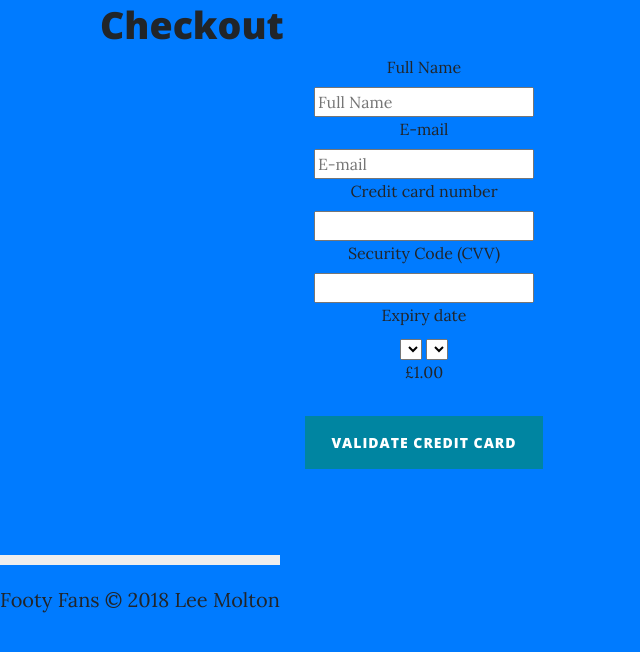
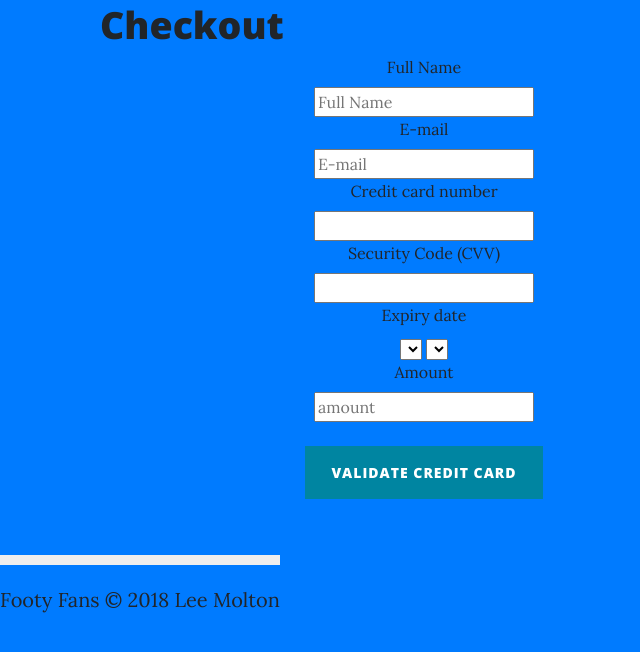
Before and after one commit to leemolton/issue_tracker, a Django app: template checkout/templates/checkout.html in a window 1280 px wide. Shown: the part 48-700 px from the top of the page, without its empty margins (0-640 px from the left). Run offline with Django 3.2, Linux system fonts and the light colour scheme; the template is opened without the code that fills it: values that come from a table or form of the project are taken from there, others are empty; parts of the project's set-up code (start-up, migrations or seed data) failed here and were passed over; some libraries are stand-ins or nearby versions.

Commit message:
Updated checkout template/checkout/html, urls.py and views.py

```diff
--- a/checkout/templates/checkout.html
+++ b/checkout/templates/checkout.html
@@ -13,7 +13,7 @@
 {% endblock %}
 
 {% block content %}
-<form id='user_form' method='post' action="/checkout/">{% csrf_token %}
+<form id='user_form' method='post' action="/checkout/checkout/">{% csrf_token %}
 <noscript>
     &lt:p&gt;
         This form requires Javascript to work!
@@ -50,7 +50,10 @@
 {% include 'stripe_form.html' %}
 
             <div class="control-group">
-                     <label class="control-label" for="amount">£1.00</label>
+               <label class="control-label" for="amount">Amount</label>
+                  <div class="controls">
+                     <input id="amount" name="amount" type="int" placeholder="amount" class="input-x-large">
+                  </div>
             </div>
 
                <br/>
--- a/checkout/urls.py
+++ b/checkout/urls.py
@@ -1,7 +1,8 @@
 from django.conf.urls import url
 from django.urls import path
-from .views import checkout, pay
+from .views import checkout, pay, predict
 
 urlpatterns = [
-    path(r'^$', checkout, name="Checkout"),
+    path(r'predict/', predict, name="predict"),
+    path(r'checkout/', checkout, name="Checkout"),
     ]
--- a/checkout/views.py
+++ b/checkout/views.py
@@ -1,4 +1,4 @@
-from django.shortcuts import render
+from django.shortcuts import render, render_to_response
 from django.contrib.auth.decorators import login_required
 from django.contrib import messages
 from django.template.context_processors import csrf
@@ -18,6 +18,7 @@ def checkout(request):
         print(request.POST)
         print(request.POST.get('e-mail'))
         print(request.POST.get('full_name'))
+        print(request.POST.get('amount'))
         form = OrderForm(request.POST)
 
         if form.is_valid():
@@ -25,7 +26,7 @@ def checkout(request):
                 customer = stripe.Charge.create(
                     amount = int(total * 100),
                     currency = "GBP",
-                    description = request.user.email,
+                    description = request.user.e-mail,
                     card = form.cleaned_data['stripe_id'],
                 )
 
```
Lines whose indentation alone changed are shown as unchanged.
